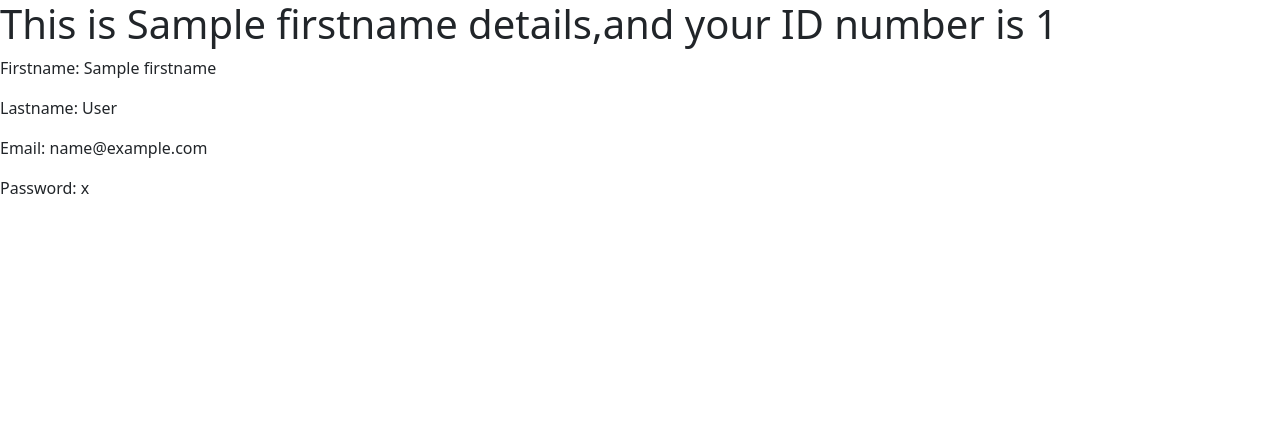
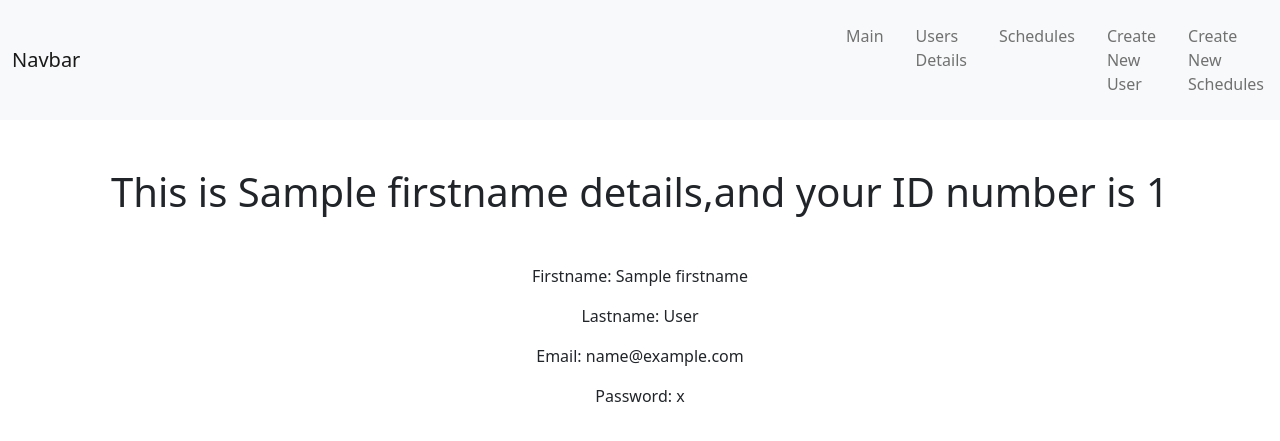
Before and after one commit to bhagya099/express_project_incode, a Node server app: template views/pages/user-id.ejs in a window 1280 px wide. Shown: the top 441 px of the page. Run offline with Node 20, Linux system fonts and the light colour scheme; the template is opened without the code that fills it: most values are stand-ins (such as "Sample title", 1, 10 or a date in 2020).

Commit message:
create page for getting users by their id from database

```diff
--- a/index.js
+++ b/index.js
@@ -59,16 +59,23 @@ app.get('/users/:id', (req, res) => {
         res.render('pages/form');
     } else {
         // getting the users details using id
-        res.render('pages/user-id', {
-            userid: data.users[req.params.id],
-            id: req.params.id,
-        });
+        db.any('SELECT * FROM users;')
+            .then(users => {
+                console.log(users);
+                res.render('pages/user-id', {
+                    userid: users[req.params.id],
+                    id: req.params.id,
+                });
+
+            })
+            .catch(error => console.log(error));
     }
 });
 
 // getting schedule by id
 app.get('/users/:id/schedules', (req, res) => {
     // let id = 0;
+
     const found = data.schedules.some(
         (schedule) => schedule.user_id === Number(req.params.id)
     );
@@ -86,6 +93,7 @@ app.get('/schedules/new', (req, res) => {
     res.render('pages/create_schedules');
 });
 
+// for puting the information in databse and dipalying it
 app.post('/users', (req, res) => {
     console.log(req.body);
     db.none(
@@ -100,7 +108,7 @@ app.post('/users', (req, res) => {
         });
 });
 
-// /new rote to post schedule
+// /new route to post schedule
 app.post('/schedules/new', (req, res) => {
     console.log(req.body);
     db.none(
--- a/views/pages/user-id.ejs
+++ b/views/pages/user-id.ejs
@@ -11,10 +11,12 @@
 </head>
 
 <body>
-    <h1>This is
+    <%- include('../partials/header.ejs') %>
+        <h1 class="text-center m-5">This is
             <%= userid.firstname %> details,and your ID number is
                 <%= id %>
         </h1>
+        <div class="d-flex flex-column justify-content-center align-items-center">
             <p>
                 Firstname:
                 <%= userid.firstname %>
@@ -31,6 +33,7 @@
                 Password:
                 <%= userid.password %>
             </p>
+        </div>
 </body>
 
 </html>
```
Lines whose indentation alone changed are shown as unchanged.
